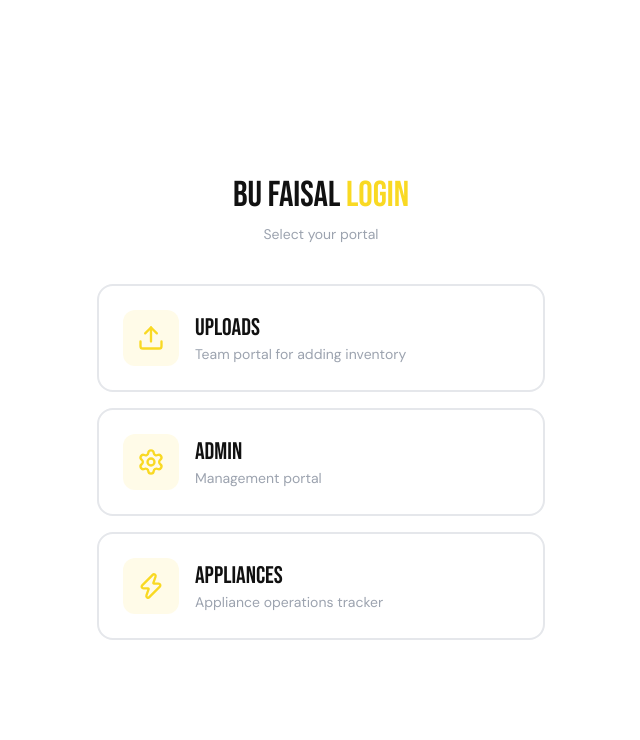
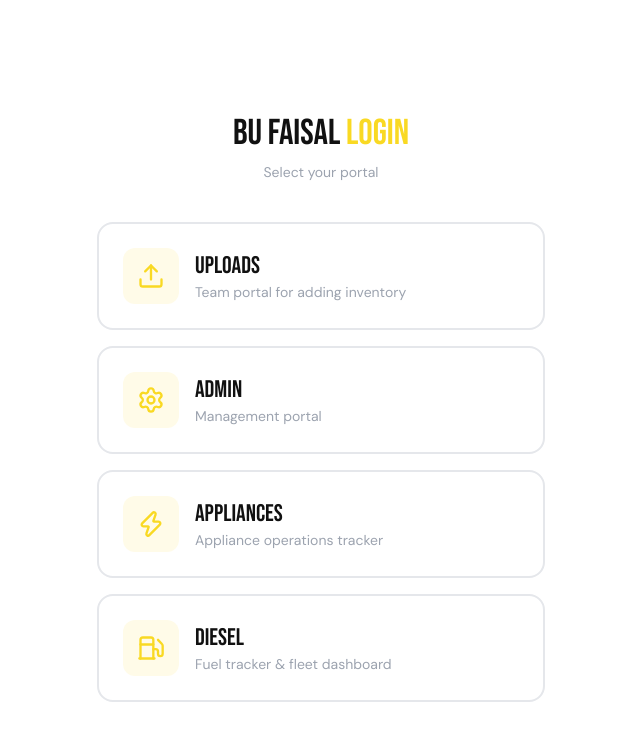
Before and after one commit to nonstophamzah/bufaisal-website, a Next.js app: page /login in a window 1280 px wide. Shown: the top 740 px of the page, without its empty margins (319-959 px from the left). Built offline with nearby package versions, Linux system fonts and the light colour scheme; no server answers.

Commit message:
Add DIESEL tile to login portal
Made-with: Cursor

```diff
--- a/src/app/login/page.tsx
+++ b/src/app/login/page.tsx
@@ -1,5 +1,5 @@
 import Link from 'next/link';
-import { Upload, Settings, Zap } from 'lucide-react';
+import { Upload, Settings, Zap, Fuel } from 'lucide-react';
 
 export default function LoginPage() {
   return (
@@ -56,6 +56,20 @@ export default function LoginPage() {
               </p>
             </div>
           </Link>
+          <Link
+            href="/diesel"
+            className="group flex items-center gap-4 bg-white border-2 border-gray-200 rounded-2xl p-6 hover:border-yellow transition-colors"
+          >
+            <div className="w-14 h-14 bg-yellow/10 rounded-xl flex items-center justify-center group-hover:bg-yellow/20 transition-colors flex-shrink-0">
+              <Fuel size={28} className="text-yellow" />
+            </div>
+            <div>
+              <h2 className="font-heading text-2xl">DIESEL</h2>
+              <p className="text-sm text-muted">
+                Fuel tracker &amp; fleet dashboard
+              </p>
+            </div>
+          </Link>
         </div>
       </div>
     </div>
```
